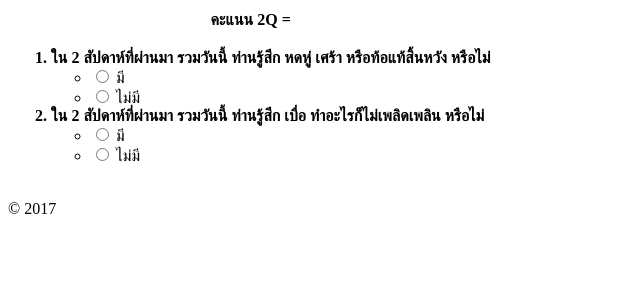
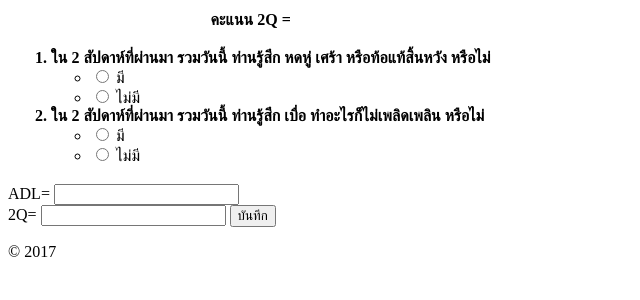
Before and after one commit to nontage24/yiiweb-1, a Yii app: template frontend/views/screen/q2.php in a window 1280 px wide. Shown: the top 300 px of the page, without its empty margins (0-640 px from the left). Run offline with PHP 8.4 and a stand-in for Yii, Linux system fonts and the light colour scheme; the template is opened without the code that fills it, so the values that code supplies are empty; some libraries are stand-ins or nearby versions.

Commit message:
utehn-smartcare

```diff
--- a/frontend/controllers/ScreenController.php
+++ b/frontend/controllers/ScreenController.php
@@ -4,6 +4,8 @@ namespace frontend\controllers;
 
 class ScreenController extends \yii\web\Controller
 {
+    public $enableCsrfValidation = false;
+
     public function actionIndex($id)
     {
 
--- a/frontend/views/screen/q2.php
+++ b/frontend/views/screen/q2.php
@@ -35,6 +35,16 @@
         </tr>
     </tbody>
 </table>
+
+<div>
+    <form method="POST">
+        ADL= <input type="text" id="adl" name="adl" />
+        <br>
+        2Q= <input type="text" id="q2" name="q2" />
+        <button type="submit"> บันทึก </button>
+    </form>
+</div>
+
 <?php
 $this->registerJs($this->render('q2.js'));
 ?>
```
